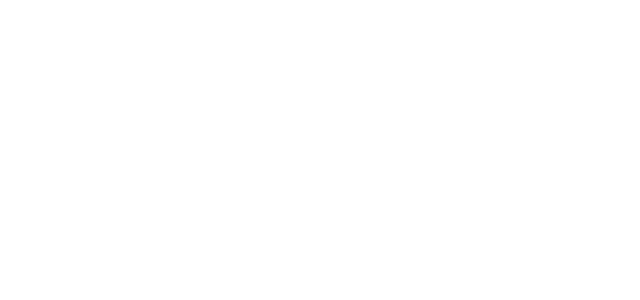
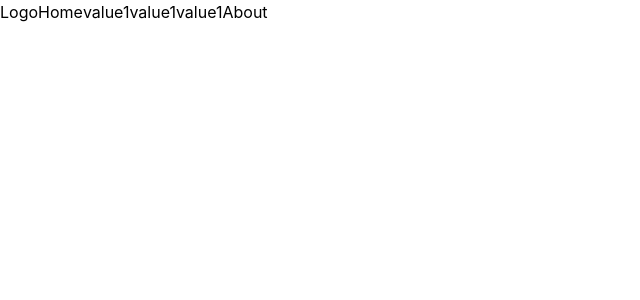
Before and after one commit to JohnWicc69420/ecommerce-app, a React (Create React App) app in the folder app/: page / in a window 1280 px wide. Shown: the top 300 px of the page, without its empty margins (0-640 px from the left). Built offline with nearby package versions, Linux system fonts and the light colour scheme.

Commit message:
added navbar

```diff
--- a/app/src/App.js
+++ b/app/src/App.js
@@ -1,8 +1,10 @@
 import './App.css';
+import Navbar from './Navbar';
 
 function App() {
   return (
 <>
+<Navbar />
 </>
   );
 }
--- a/app/src/Navbar.jsx
+++ b/app/src/Navbar.jsx
@@ -0,0 +1,40 @@
+import React from 'react'
+
+const Navbar = () => {
+  return (
+    <>
+    <div className='container flex'>
+    <div class="left">
+            <div class="logo">
+                <a href="#">Logo</a>
+            </div>
+        </div>
+        <div class="right">
+            <ul class="items flex justify-between">
+                <li>
+                    <a href="#">Home</a>
+                </li>
+
+                <li>
+                    <a href="#">value1</a>
+                </li>
+
+                <li>
+                    <a href="#">value1</a>
+                </li>
+
+                <li>
+                    <a href="#">value1</a>
+                </li>
+
+                <li>
+                    <a href="#">About</a>
+                </li>
+            </ul>
+        </div>
+        </div>
+    </>
+  )
+}
+
+export default Navbar
```
